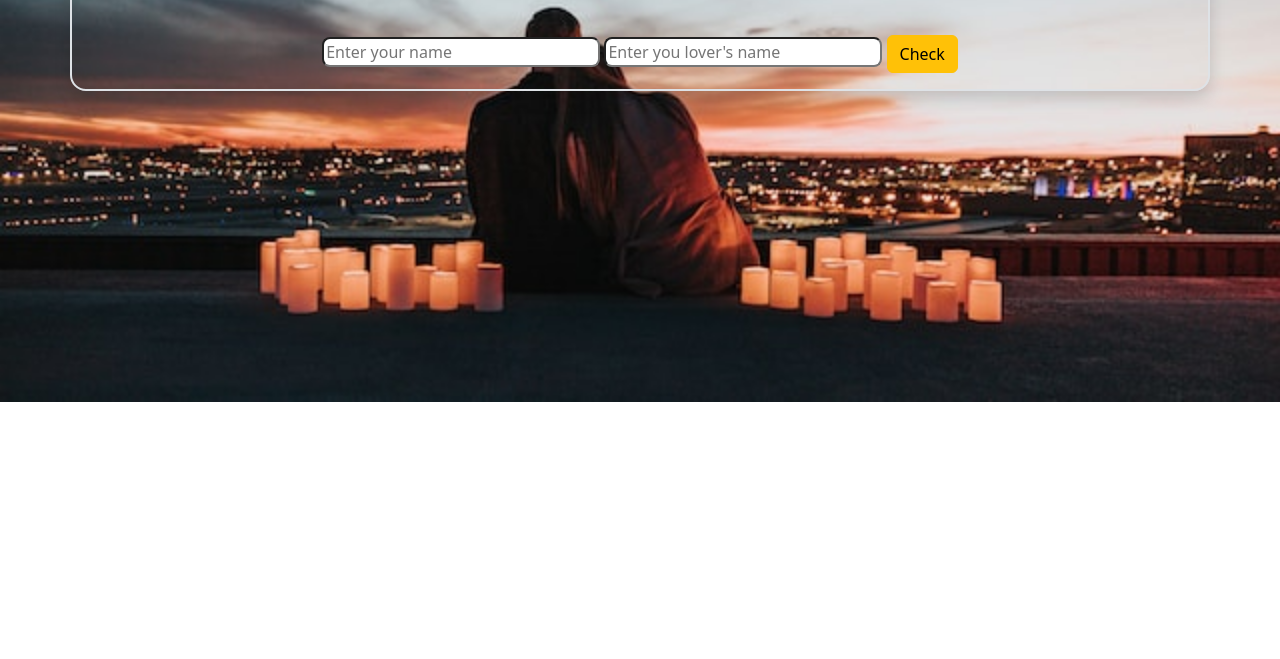
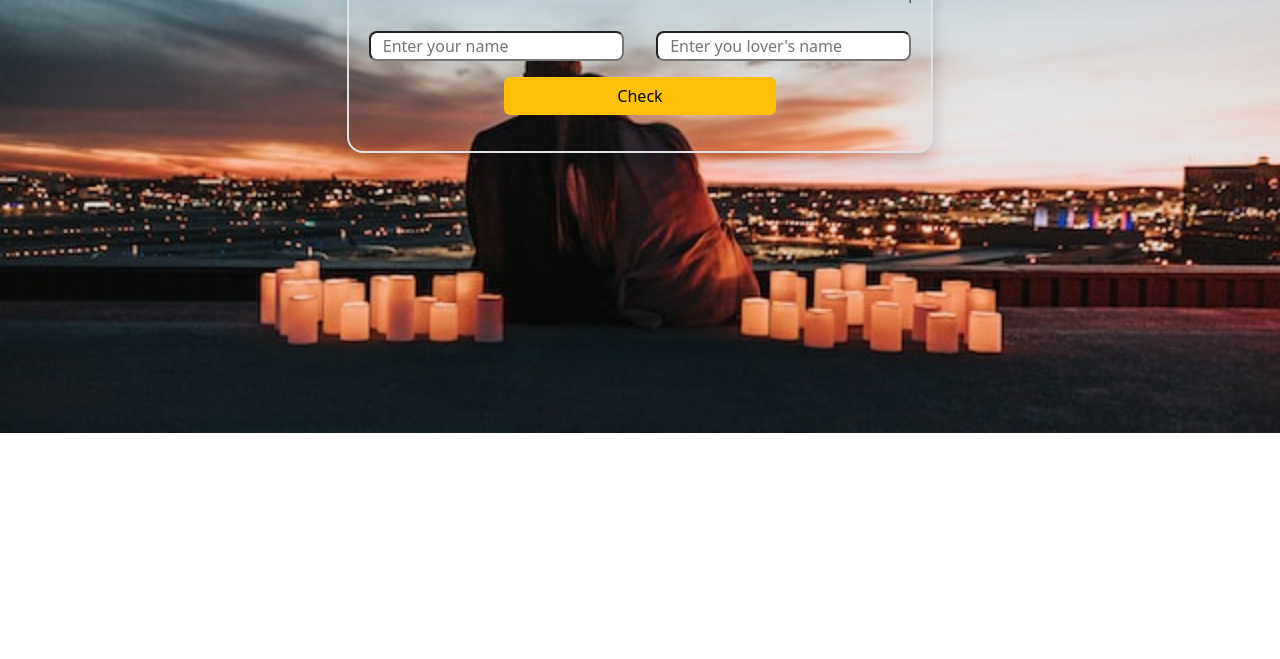
Before and after one commit to Adebayoisreal122/march-maker, a plain HTML site: page index.html in a window 1280 px wide. Shown: the part 141-800 px from the top of the page. Drawn offline with nearby package versions, Linux system fonts and the light colour scheme.

Commit message:
i worked on it's rensponsiveness

```diff
--- a/index.html
+++ b/index.html
@@ -3,7 +3,7 @@
 <head>
     <meta charset="UTF-8">
     <meta name="viewport" content="width=device-width, initial-scale=1.0">
-    <title>Document</title>
+    <title>Match-maker App</title>
     <link href="https://cdn.jsdelivr.net/npm/bootstrap@5.3.2/dist/css/bootstrap.min.css" rel="stylesheet" integrity="sha384-T3c6CoIi6uLrA9TneNEoa7RxnatzjcDSCmG1MXxSR1GAsXEV/Dwwykc2MPK8M2HN" crossorigin="anonymous">
     <style>
         body{
@@ -12,24 +12,54 @@
             background-size: cover;
             position: relative;
             background-position: center;
+            /* background-position-y: 100%; */
         }
+        .container {
+      margin-top: 5%;
+      border: 2px solid #000;
+      box-shadow: 0 0 10px rgba(0, 0, 0, 0.2);
+      border-radius: 10px;
+      padding: 20px;
+      text-align: center;
+      margin-left: 40px;
+    }
+    .col-6{
+        width: 45%;
+    }
+
+    @media (max-width: 768px) {
+      .w-25 {
+        width: 100%;
+        margin-right: 10px;
+      }
+      .col-6{
+        width: 80%;
+    }
+    }
     </style>
 </head>
 <body>
 
     <center>
-        <div class=" container mt-5 border border-2 shadow rounded rounded-4  align-center"></i>">
-            <h1 class="text-success fs-1 fw-bolder">Match Maker</h1>
-            <marquee behavior="align-center" direction="left">Have you been wondering about your love chance with your crush?... this App solves your worries in no time</marquee>
-            <div id="Show" class="text-danger fw-bold fs-6 my-3"></div>
-            <input class="rounded rounded-3 w-25" type="text" placeholder="Enter your name" id="myName">
-            <input class="rounded rounded-3 w-25" type="text" placeholder="Enter you lover's name" id="myLover">
-        <button class="btn btn-warning" onclick="check()">Check</button>
-        <div class="m-3 fw-bold fs-4    " id="disp"></div>
+        <div class="row">
+            <div class=" col-6 mx-auto container mx-3 m-75 mt-5 border border-2 shadow rounded rounded-4  align-center">
+                <h1 class="text-success fs-1 fw-bolder">Match Maker</h1>
+                <marquee behavior="align-center" direction="left">Have you been wondering about your love chance with your crush?... this App solves your worries in no time</marquee>
+                <div id="Show" class="text-danger fw-bold fs-6 my-3"></div>
+                <div class="row gap-2">
+                    <input class="  mx-auto col-6 col rounded rounded-3" type="text" placeholder="Enter your name" id="myName">
+                    <input class=" col-6 mx-auto rounded rounded-3" type="text" placeholder="Enter you lover's name" id="myLover">
+                </div>
+                <button class=" mx-auto mt-3 w-50 btn btn-warning" onclick="check()">Check</button>
+            <div class="m-3 fw-bold fs-4    " id="disp"></div>
+            </div>
         </div>
     </center>
 
 
     <script src="script.js"></script>
+    <script src="https://code.jquery.com/jquery-3.2.1.slim.min.js"></script>
+  <script src="https://cdnjs.cloudflare.com/ajax/libs/popper.js/1.12.9/umd/popper.min.js"></script>
+  <script src="https://maxcdn.bootstrapcdn.com/bootstrap/4.0.0/js/bootstrap.min.js"></script>
 </body>
 </html>
```
